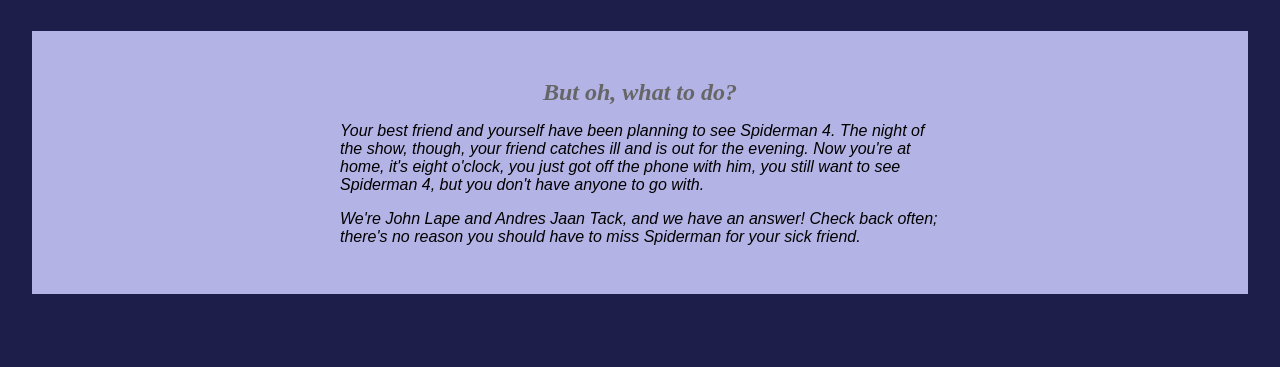
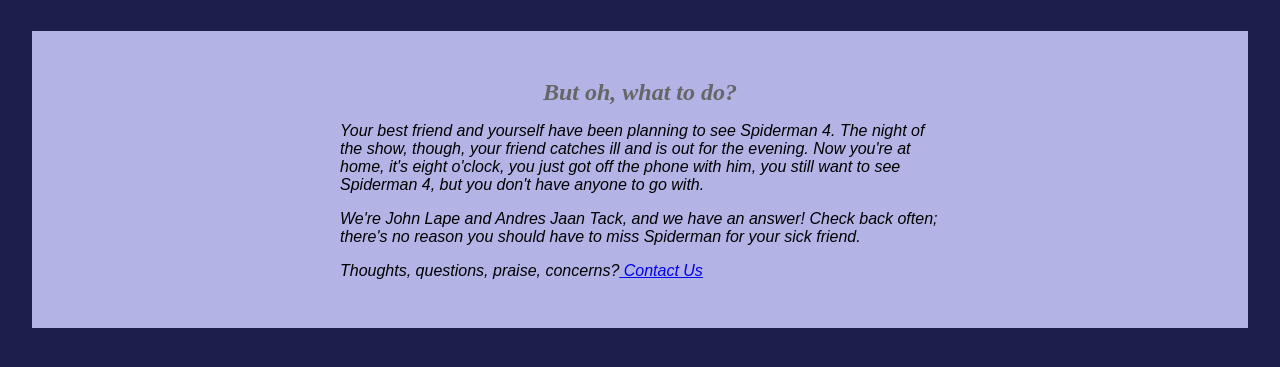
Before and after one commit to cnpstrabo/test, a plain HTML site: page index.html in a window 1280 px wide. Shown: the part 69-436 px from the top of the page. Drawn offline with Linux system fonts and the light colour scheme.

Commit message:
Added contact us link to bottom of content

```diff
--- a/index.html
+++ b/index.html
@@ -23,6 +23,10 @@
 				<p>
 					We're John Lape and Andres Jaan Tack, and we have an answer! Check back often; there's no reason you should have to miss Spiderman for your sick friend.
 				</p>
+
+				<p>
+					Thoughts, questions, praise, concerns?<a href="mailto:contact@just3degrees.com"> Contact Us</a>
+				</p>
 			</div>
 		</div>
 	</body>
```
